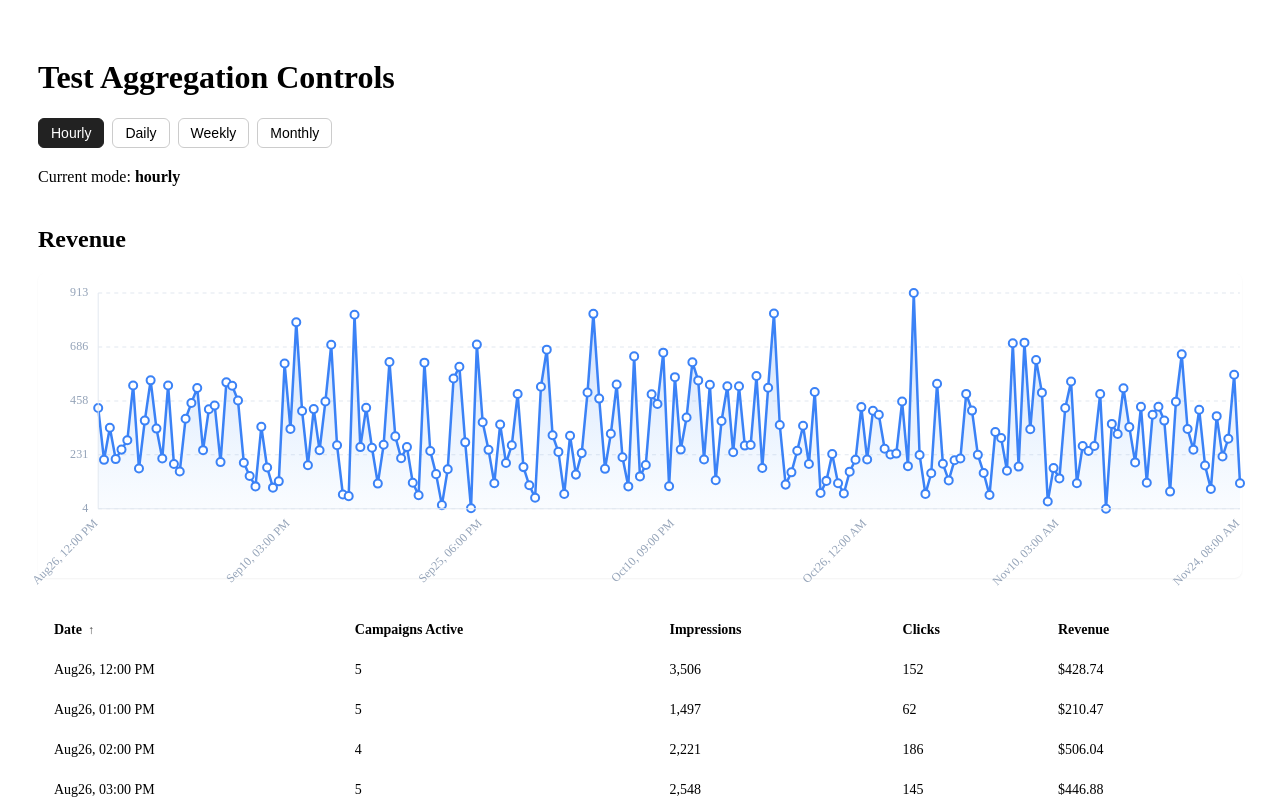
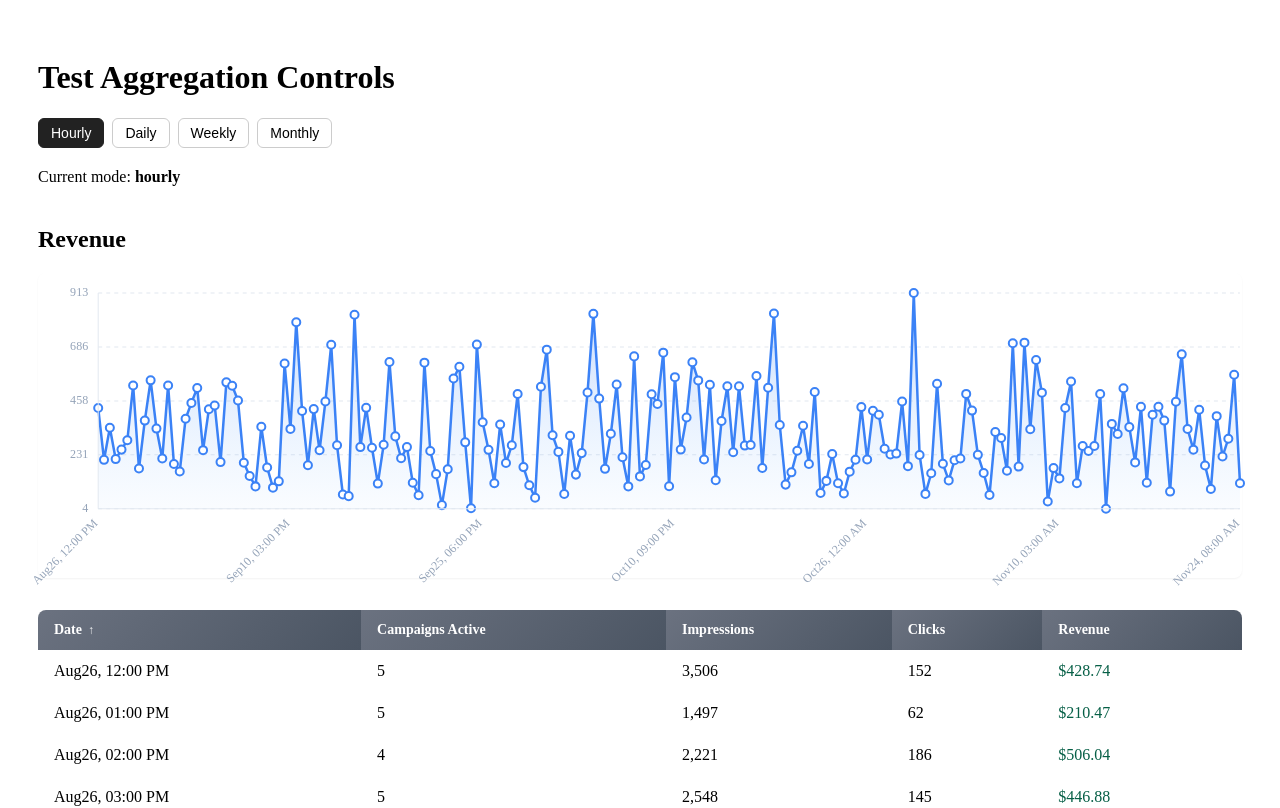
Before and after one commit to hapttic/front-test-assigment-2025-public, a Next.js app: page / in a window 1280 px wide. Shown: the top 808 px of the page. Built offline with nearby package versions, Linux system fonts and the light colour scheme.

Commit message:
fix: added verticalscroll for data table

```diff
--- a/app/components/DataGrid.module.css
+++ b/app/components/DataGrid.module.css
@@ -4,6 +4,8 @@
   border: 1px solid hsl(var(--border));
   background: hsl(var(--card));
   overflow-x: auto;
+  max-height: 400px;
+  overflow-y: auto;
 }
 
 .table {
@@ -15,28 +17,34 @@
 .table th {
   text-align: left;
   padding: 12px 16px;
-  background: hsl(var(--muted));
+  background: linear-gradient(135deg, #6b7280 0%, #4b5563 100%);
+  color: #ffffff;
   font-size: 14px;
   font-weight: 600;
   cursor: pointer;
   user-select: none;
   position: sticky;
   top: 0;
+  z-index: 1;
 }
 
 .table td {
   padding: 12px 16px;
-  font-size: 14px;
+  font-size: 16px;
   border-top: 1px solid hsl(var(--border));
   white-space: nowrap;
+  background: hsl(var(--card));
 }
 
 .table tr:hover td {
-  background: hsl(var(--muted) / 0.4);
+  background: #f3f4f6;
 }
 
 .sortIcon {
   margin-left: 6px;
   font-size: 12px;
-  opacity: 0.7;
+  opacity: 0.9;
 }
+.revenue {
+  color: #065f46;
+}
--- a/app/components/DataGrid.tsx
+++ b/app/components/DataGrid.tsx
@@ -90,9 +90,9 @@ export function DataGrid({ rows }: Props) {
                         <tr key={`${row.date}-${row.revenue}-${row.clicks}`}>
                             <td>{formatDateDisplay(row.date)}</td>
                             <td>{row.campaignsActive}</td>
-                            <td>{row.impressions.toLocaleString()}</td>
+                            <td >{row.impressions.toLocaleString()}</td>
                             <td>{row.clicks.toLocaleString()}</td>
-                            <td>${row.revenue.toFixed(2)}</td>
+                            <td className={styles.revenue} >${row.revenue.toFixed(2)}</td>
                         </tr>
                     ))}
                 </tbody>
```
